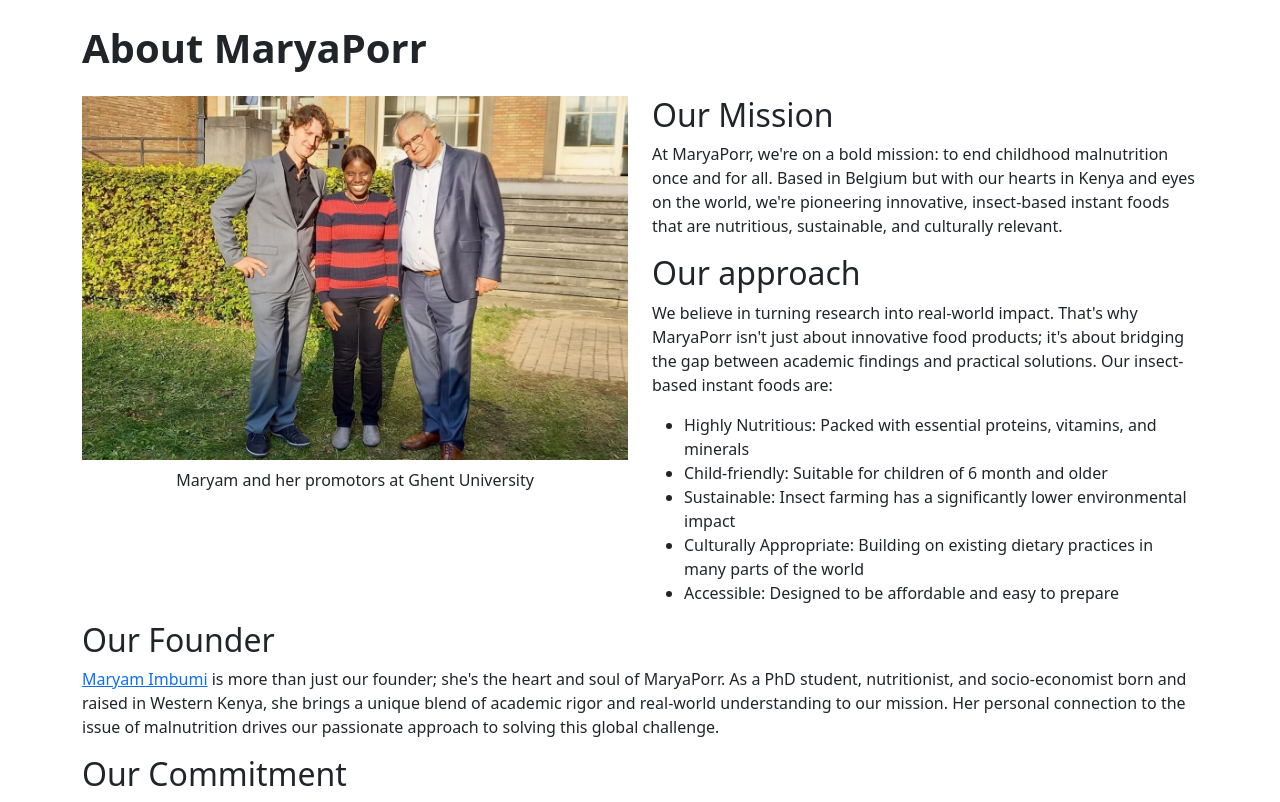
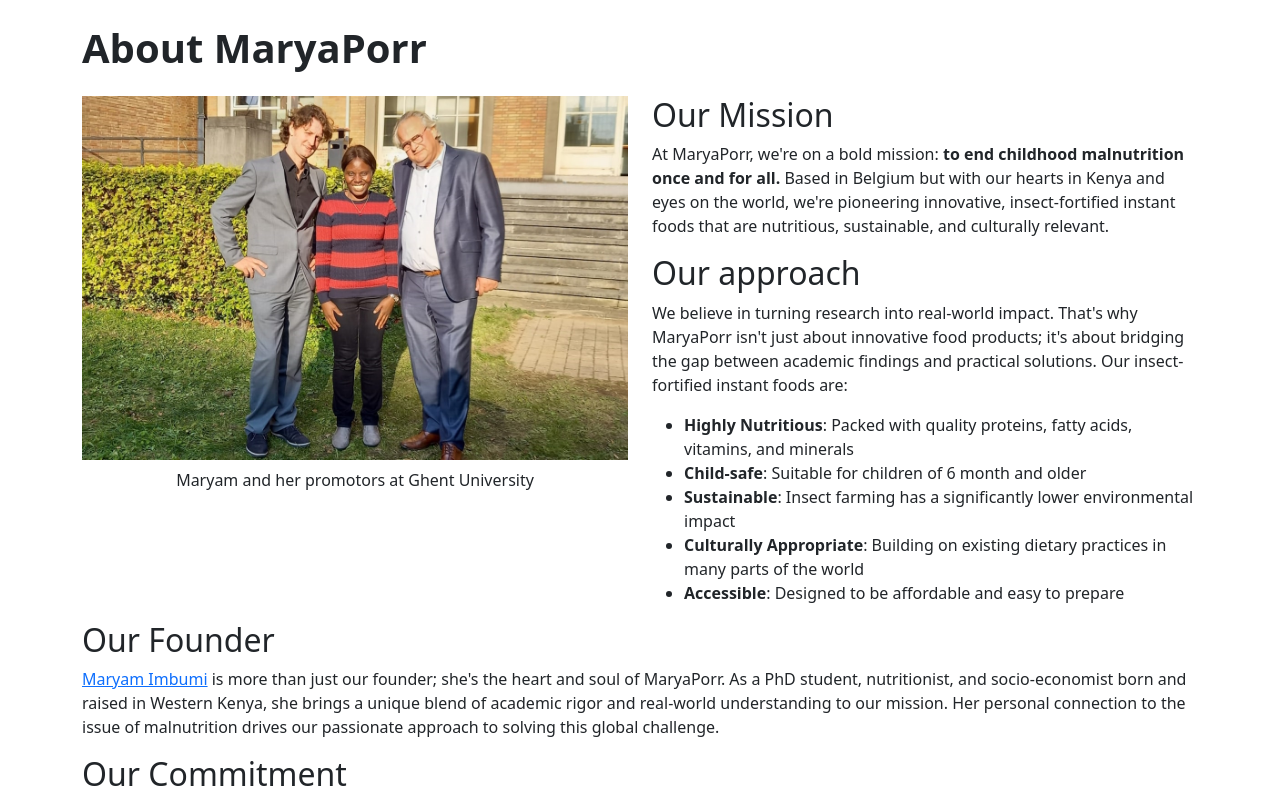
Before and after one commit to robsyc/django-MaryaPorr, a Django app: page /about/ in a window 1280 px wide. Shown: the part 56-858 px from the top of the page. Run offline with Django 5.2, Linux system fonts and the light colour scheme; parts of the project's set-up code (start-up, migrations or seed data) failed here and were passed over; some libraries are stand-ins or nearby versions.

Commit message:
Update about.html with feedback from Maryam

```diff
--- a/templates/about.html
+++ b/templates/about.html
@@ -18,9 +18,9 @@
       </h2>
       <p>
         At MaryaPorr, we're on a bold mission:
-        to end childhood malnutrition once and for all.
+        <b>to end childhood malnutrition once and for all.</b>
         Based in Belgium but with our hearts in Kenya and eyes on the world,
-        we're pioneering innovative, insect-based instant foods that are nutritious,
+        we're pioneering innovative, insect-fortified instant foods that are nutritious,
         sustainable, and culturally relevant.
       </p>
       <h2>
@@ -30,27 +30,27 @@
         We believe in turning research into real-world impact.
         That's why MaryaPorr isn't just about innovative food products;
         it's about bridging the gap between academic findings and practical solutions.
-        Our insect-based instant foods are:
+        Our insect-fortified instant foods are:
       </p>
       <ul>
         <li>
-          <bold>Highly Nutritious</bold>:
-          Packed with essential proteins, vitamins, and minerals
+          <b>Highly Nutritious</b>:
+          Packed with quality proteins, fatty acids, vitamins, and minerals
         </li>
         <li>
-          <bold>Child-friendly</bold>:
+          <b>Child-safe</b>:
           Suitable for children of 6 month and older
         </li>
         <li>
-          <bold>Sustainable</bold>:
+          <b>Sustainable</b>:
           Insect farming has a significantly lower environmental impact
         </li>
         <li>
-          <bold>Culturally Appropriate</bold>:
+          <b>Culturally Appropriate</b>:
           Building on existing dietary practices in many parts of the world
         </li>
         <li>
-          <bold>Accessible</bold>:
+          <b>Accessible</b>:
           Designed to be affordable and easy to prepare
         </li>
       </ul>
```
